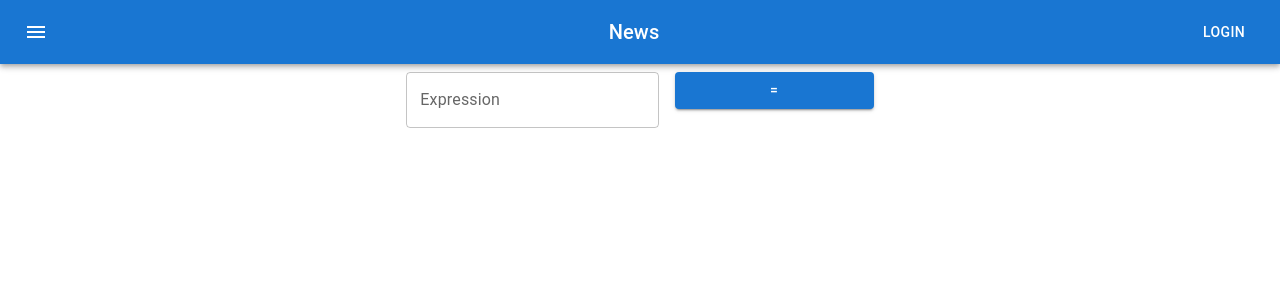
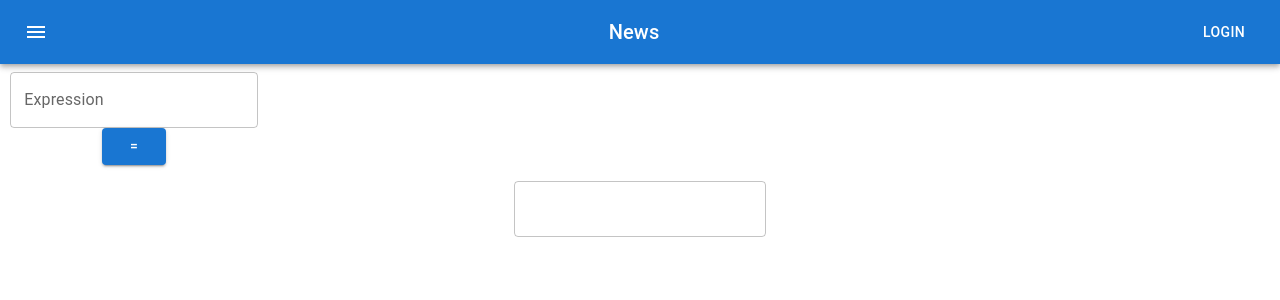
Before and after one commit to mu2so4/DE-calculator-frontend, a React (Create React App) app: page / in a window 1280 px wide. Shown: the top 300 px of the page. Built offline with nearby package versions, Linux system fonts and the light colour scheme.

Commit message:
Add sending evaluation requests

```diff
--- a/src/components/Calculator.js
+++ b/src/components/Calculator.js
@@ -1,9 +1,40 @@
 import * as React from 'react';
+import {useState} from 'react';
 import Box from '@mui/material/Box';
 import TextField from '@mui/material/TextField';
 import Button from '@mui/material/Button';
 
 export default function Calculator() {
+  const[expression,setExpression]=useState('');
+  const[exprResult,setExprResult]=useState('');
+
+  const handleSubmit=(e) => {
+    e.preventDefault()
+    const expr={expression}
+    console.log(expr)
+    fetch("http://localhost:8080/evaluate", {
+      method:"POST",
+      headers: {
+        "Content-Type": "application/json"
+      },
+      body: JSON.stringify(expr)
+    })
+    .then((response) => {
+      if(response.status === 200){
+        console.log("SUCCESS")
+        return response.json();
+      }else if(response.status === 408){
+        console.log("SOMETHING WENT WRONG")
+        this.setState({ requestFailed: true })
+    }})
+    .then((data) => {
+      setExprResult(JSON.parse(JSON.parse(data.result)))
+    })
+    .catch((error) => {
+      console.log(error);
+    })
+  }
+
   return (
   <Box
     component="form"
@@ -13,8 +44,13 @@ export default function Calculator() {
     noValidate
     autoComplete="off"
   >
-      <TextField id="expression" label="Expression" variant="outlined"/>
-      <Button id="evaluateButton" variant="contained">=</Button>
+    <form noValidate autoComplete="off">
+      <TextField id="expressionField" label="Expression" variant="outlined" value={expression}
+          onChange={(e) => setExpression(e.target.value)}/>
+      <Button id="evaluateButton" variant="contained" onClick={handleSubmit}>=</Button>
+    </form>
+
+    <TextField id="resultField" variant="outlined" value={exprResult}/>
   </Box>
   );
 }
```
Lines whose indentation alone changed are shown as unchanged.
